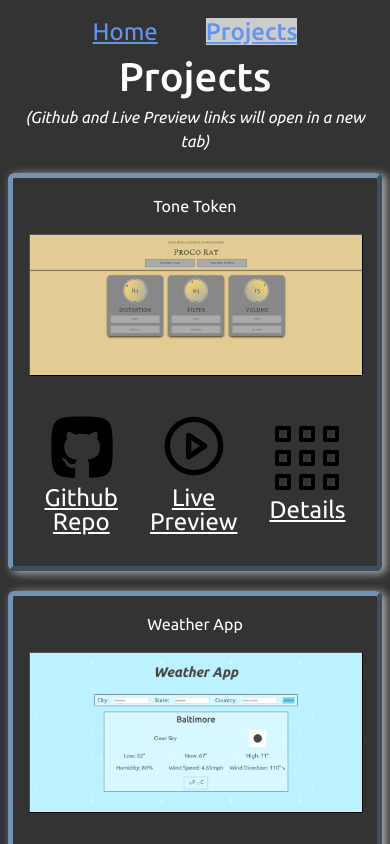
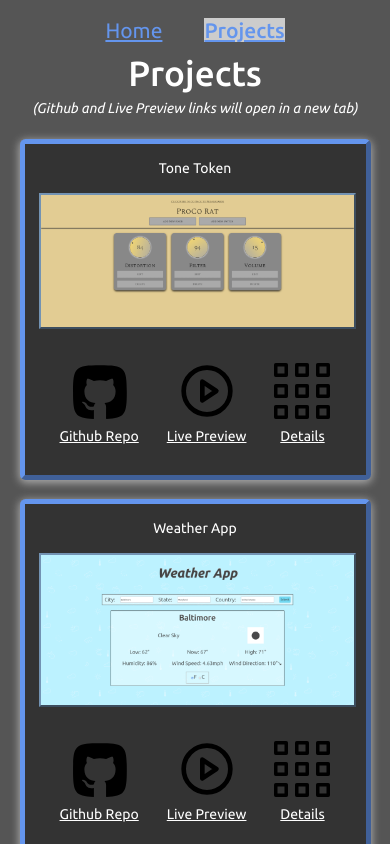
Before and after one commit to TJDRZ/portfolio, a React (Create React App) app: page /#/projects in a window 390 px wide. Shown: the top 844 px of the page. Built offline with nearby package versions, Linux system fonts and the light colour scheme.

Commit message:
Style adjustments

```diff
--- a/src/styles/Project.css
+++ b/src/styles/Project.css
@@ -6,19 +6,15 @@
   align-items: center;
   gap: 1rem;
   padding: 1rem;
-  border: outset #7393b3 5px;
+  background-color: #333;
+  border: outset #6495ed 5px;
   border-radius: 0.4rem;
-  box-shadow: 4px 2px 8px 1px rgba(200, 200, 200, 0.75);
-}
-
-.Project:hover {
-  border: inset #6495ed 5px;
-  box-shadow: none;
+  box-shadow: 0 2px 8px 1px rgba(200, 200, 200, 0.75);
 }
 
 .screenshot {
   width: 100%;
-  border: outset #000 1px;
+  border: outset #7393b3 2px;
 }
 
 .link-list {
@@ -34,6 +30,7 @@
   justify-content: center;
   align-items: center;
   gap: 0.5rem;
+  font-size: 1rem;
 }
 
 .logo-link {
--- a/src/styles/Projects.css
+++ b/src/styles/Projects.css
@@ -4,7 +4,7 @@
   justify-content: space-between;
   align-items: center;
   gap: 5vw;
-  background-color: #333;
+  background-color: #555;
 }
 
 .Projects > header {
--- a/src/styles/index.css
+++ b/src/styles/index.css
@@ -13,3 +13,15 @@ body,
 main {
   padding: 5vw;
 }
+
+@media (max-width: 390px) {
+  :root {
+    font-size: 14px;
+  }
+}
+
+@media (max-width: 350px) {
+  :root {
+    font-size: 12px;
+  }
+}
```
